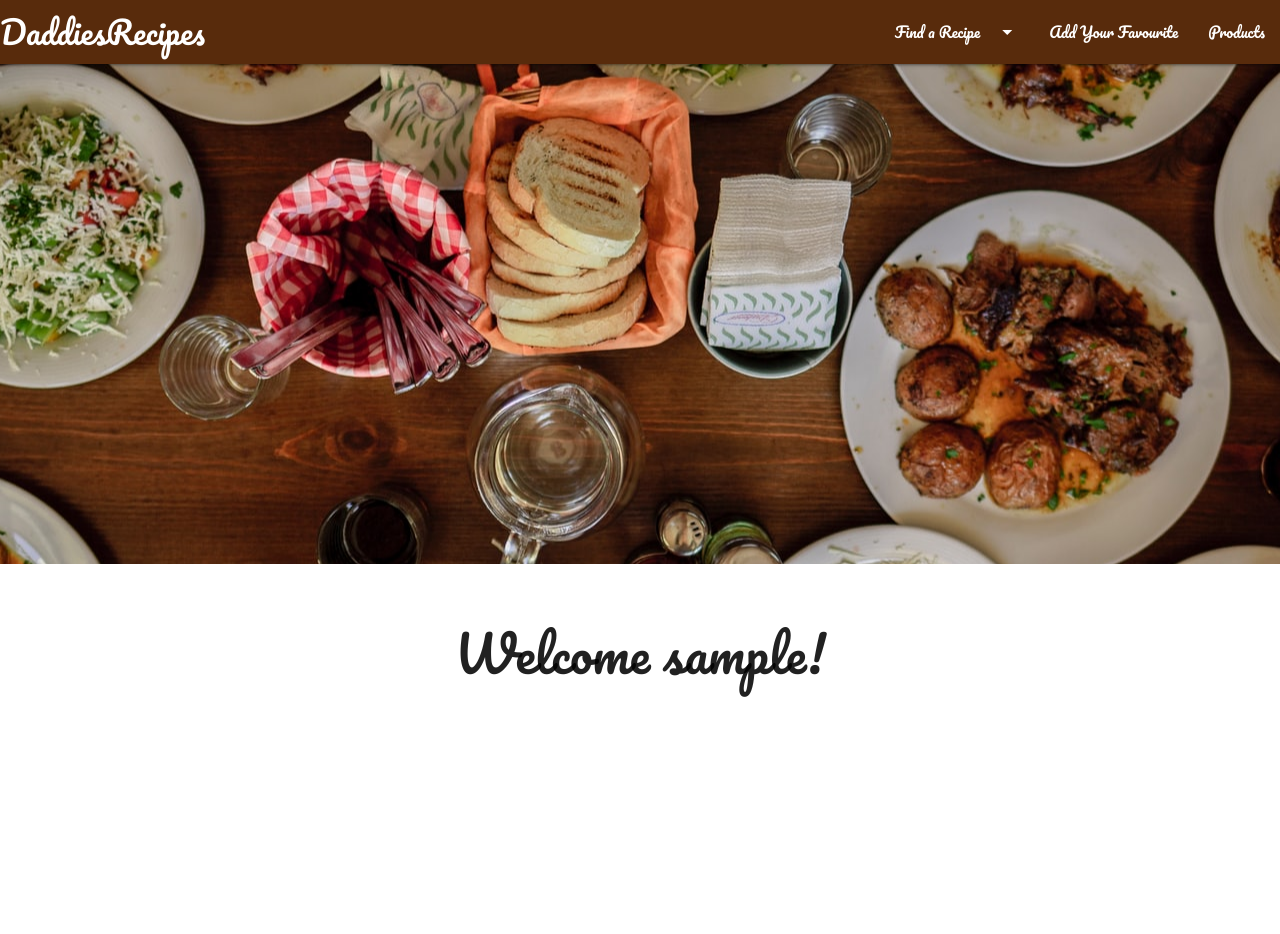
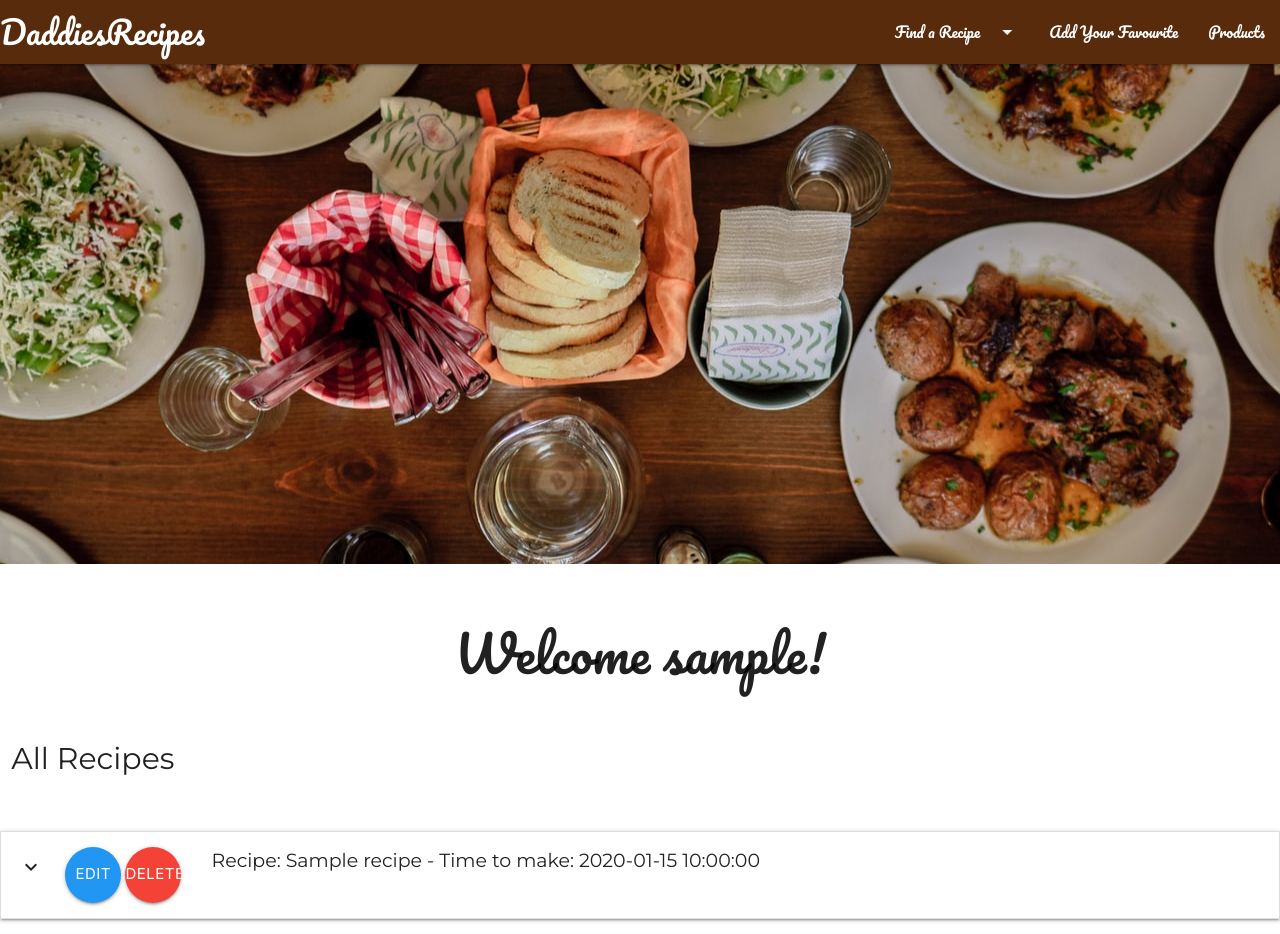
Before and after one commit to ajgoward/Daddies_recipes_MS3, a Flask app: page /profile in a window 1280 px wide. Before the commit the page ends 697 px from the top, so only its background shows below. Run offline with Flask 2, Linux system fonts and the light colour scheme; the visitor is signed in with stand-in values (Sample User, id 1); grey boxes marked "Sample" are stand-in pictures; a database or web service that is not in the repository returns one stand-in record (values such as "Sample title"); some libraries are stand-ins or nearby versions.

Commit message:
started the profile page which shows all recipes hit a few bugs with styling will keep testing

```diff
--- a/app.py
+++ b/app.py
@@ -70,7 +70,7 @@ def sign_up():
 
 @app.route('/profile' )
 def profile():
-    return render_template("homepages/profile.html")
+    return render_template("homepages/profile.html", recipes=mongo.db.recipes.find())
 
 # recipe pages with function to find the recipes #
 
--- a/templates/base/base.html
+++ b/templates/base/base.html
@@ -72,6 +72,7 @@
       $('.collapsible').collapsible();
       $('select').formSelect();
     $('.modal').modal();
+     $('.materialboxed').materialbox();
   });
 	</script>
 </body>
--- a/templates/homepages/profile.html
+++ b/templates/homepages/profile.html
@@ -2,9 +2,66 @@
 {% block content %}
 <div class="parallax-container">
 	<div class="parallax"><img src="static/images/family.jpg" alt="family-meal"></div>
-	</div>
+
+</div>
    {% if 'username' in session %}
 	<h1 class="main-heading">Welcome {{ session['username'] }}!</h1>
+   <div class="row">
+
+			<div class="col s12 welcome-text">
+				<p> All Recipes </p>
+			</div>
+		</div>
 	{% endif %}
+		<ul class="collapsible">
+			{% for recipe in recipes %}
+			<li>
+				<div class="collapsible-header">
+					<div class="col s3">
+						<i class="material-icons">expand_more</i>
+						<!--------delete function to easily delete a recipe if it doesnt suit the needs of the webiste or if someone
+                        has a nicer version -->
+						<a href="{{url_for('edit_recipe', recipe_id=recipe._id)}}"
+							class="btn-floating btn-large waves-effect waves-light blue">Edit</a>
+					<a class="btn-floating btn-large waves-effect waves-light red modal-trigger" href="#modal1">Delete</a>
+
+						<!-- Modal Structure -->
+						<div id="modal1" class="modal">
+							<div class="modal-content">
+								<h4>Are you sure you want to Delete?</h4>
+							</div>
+							<div class="modal-footer">
+								<a href="{{url_for('delete_recipe', recipe_id=recipe._id)}}"
+									class="modal-close waves-effect waves-green btn-flat">Yes</a>
+                                <a class="modal-close waves-effect waves-green btn-flat">No</a>
+							</div>
+						</div>
+
+					</div>
+					<div class="recipe_header col s9">
+						<strong>Recipe:</strong> {{recipe.recipe_name}} - <strong>Time to make:</strong>
+						{{recipe.time_to_make}}
+					</div>
+				</div>
+				<div class="collapsible-body">
+					<div>
+						<img src="{{recipe.image}}" alt="image"  class="responsive-img center materialboxed">
+     </div>
+						<br>
+                        <h3 class="headers">Ingredients</h3>
+						<p class="black-text">{{recipe.ingredients}}</p>
+						<br>
+						<br>
+						<h3 class="headers">Method</h3>
+						<p class="black-text">{{recipe.method}}</p>
+                        <br>
+						<br>
+						<h3 class="headers">Posted By</h3>
+						<p class="black-text">{{recipe.posted_by}}</p>
+					</div>
+			</li>
+			{% endfor %}
+		</ul>
+
 
 	{% endblock %}
--- a/templates/recipes/breakfast.html
+++ b/templates/recipes/breakfast.html
@@ -45,7 +45,7 @@
 				</div>
 				<div class="collapsible-body">
 					<div>
-						<img src="{{recipe.image}}" alt="image"  class="responsive-img center">
+						<img src="{{recipe.image}}" alt="image"  class="responsive-img center materialboxed">
      </div>
 						<br>
 						<h3 class="headers">Ingredients</h3>
```
Also changed, not shown: templates/recipes/dessert.html (+17 -8 lines), templates/recipes/dinner.html (+6 -2 lines), templates/recipes/lunch.html (+16 -6 lines).
